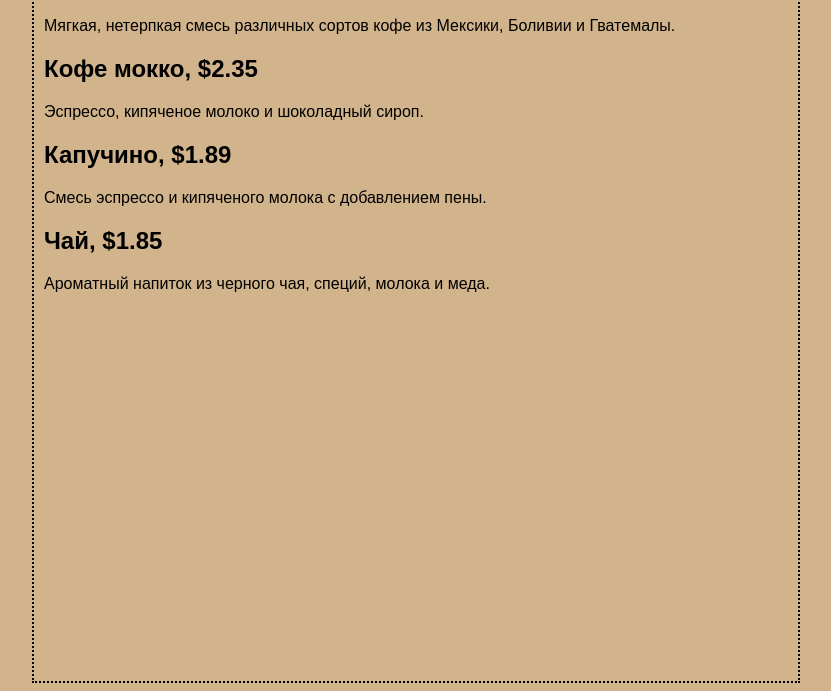
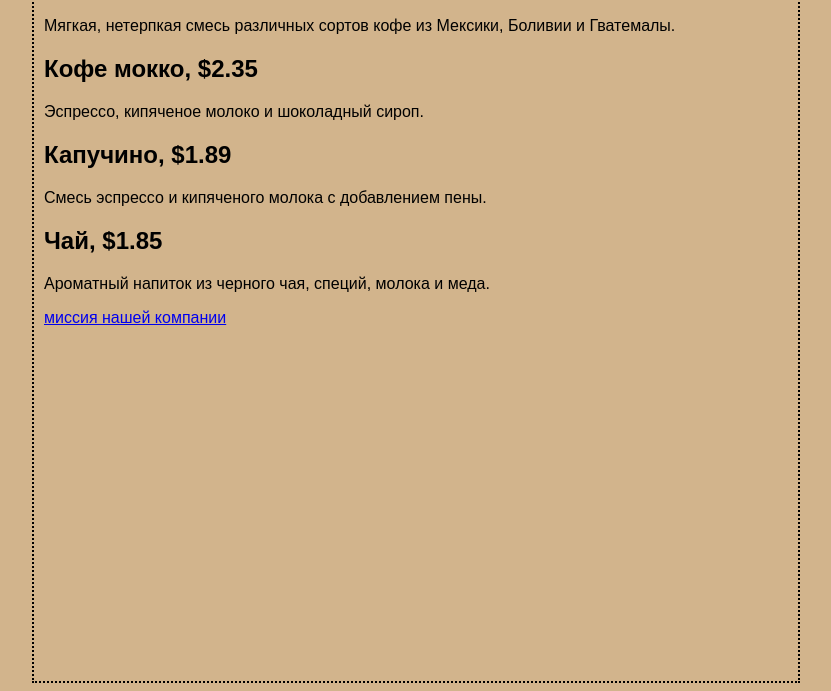
Before and after one commit to GrimmJoy90/coffee, a plain HTML site: page index.html in a window 1280 px wide. Shown: the part 109-800 px from the top of the page, without its empty margins (224-1055 px from the left). Drawn offline with Linux system fonts and the light colour scheme.

Commit message:
добавлена ссылка на вторую страницу

```diff
--- a/index.html
+++ b/index.html
@@ -24,5 +24,8 @@
  		<p>Смесь эспрессо и кипяченого молока с добавлением пены.</p>
 		 <h2>Чай, $1.85</h2>
  		<p>Ароматный напиток из черного чая, специй, молока и меда.</p>
+	<p>
+	<a href="mission.html"> миссия нашей компании</a>
+	</p>
 	</body>
 </html>
```
